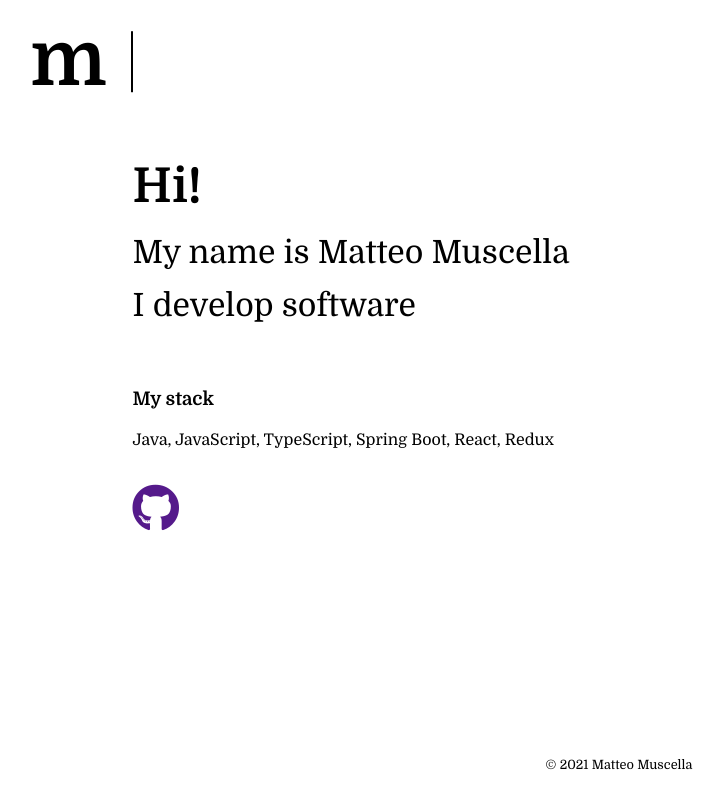
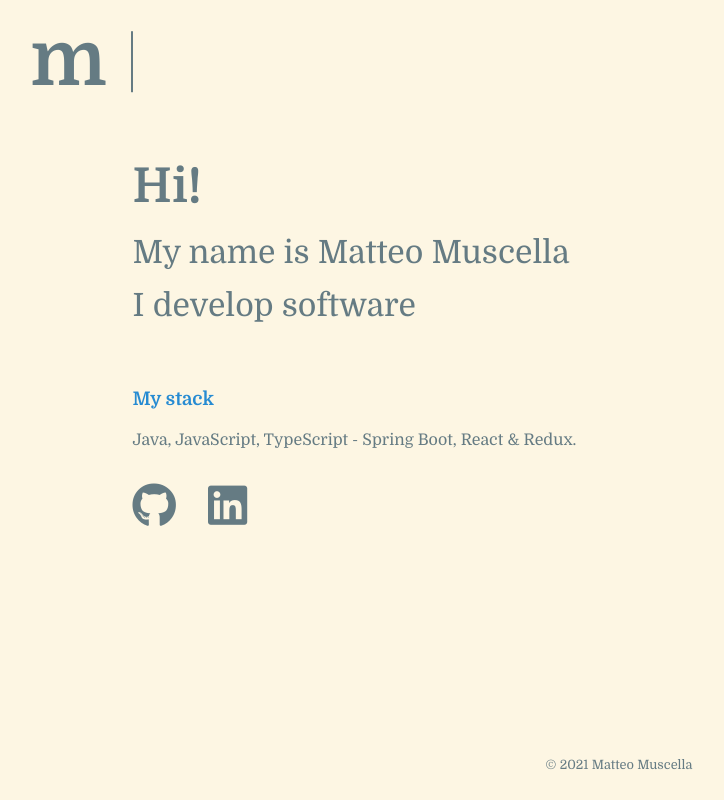
Before and after one commit to mattmusc/personal-website, a Gatsby site: page / in a window 1280 px wide. Shown: the whole page, without its empty margins (21-745 px from the left). Built offline with nearby package versions, Linux system fonts and the light colour scheme; Gatsby itself is replaced by a stand-in of ours.

Commit message:
Adds theme, adds linkedin social icon and links to my social profiles.

```diff
--- /dev/null
+++ b/src/pages/data.js
@@ -0,0 +1,10 @@
+export const links = [
+  {
+    icon: 'github',
+    link: 'https://www.github.com/mattmusc',
+  },
+  {
+    icon: 'linkedin',
+    link: 'https://www.linkedin.com/in/matteomuscella/?locale=en_US',
+  }
+];
--- a/src/pages/index.js
+++ b/src/pages/index.js
@@ -1,9 +1,12 @@
 import '@fortawesome/fontawesome-free/css/all.min.css';
 import * as React from 'react';
 import {Helmet} from 'react-helmet';
-import styled from 'styled-components';
+import styled, {ThemeProvider} from 'styled-components';
 import 'typeface-domine';
 
+import {themes} from '../theme';
+
+import {links} from './data';
 import './main.css';
 
 export const Wrapper = styled.div`
@@ -12,6 +15,9 @@ export const Wrapper = styled.div`
   flex-direction: column;
 
   height: 100vh;
+
+  background-color: ${props => props.theme.bg};
+  color: ${props => props.theme.text};
 `;
 
 export const Header = styled.header`
@@ -33,7 +39,7 @@ export const Logo = styled.div`
   }
 
   & > div {
-    border-left: 2px solid black;
+    border-left: 2px solid ${props => props.theme.text};
     height: 70%;
     transform: translateY(25%);
   }
@@ -83,53 +89,13 @@ const P = styled.h1`
 
 const StackTitle = styled.h3`
   margin-top: 7vh;
+  color: ${props => props.theme.accent};
+  font-weight: bold;
 `;
 
 const TechStack = styled.p`
   line-height: 1.5;
 `;
-
-// const ContactButton = styled.div`
-//   & {
-//     position: relative;
-//     margin-top: 5vh;
-//     width: 7rem;
-//     height: 1.2rem;
-//     padding: 1em 2em;
-//     text-align: center;
-//     cursor: pointer;
-//
-//     color: black;
-//     border-color: black;
-//     border: 1px solid;
-//
-//     transition: border-color 0.4s, color 0.4s;
-//   }
-//
-//   &:hover {
-//     color: white;
-//   }
-//
-//   &:before {
-//     content: '';
-//     position: absolute;
-//     top: 0;
-//     left: 0;
-//     width: 100%;
-//     height: 100%;
-//     background: black;
-//     z-index: -1;
-//     opacity: 0;
-//     transform: scale3d(0.7, 1, 1);
-//     transition: transform 0.4s, opacity 0.4s;
-//     transition-timing-function: cubic-bezier(0.2, 1, 0.3, 1);
-//   }
-//
-//   &:hover :before {
-//     opacity: 1;
-//     transform: translate3d(0, 0, 0);
-//   }
-// `;
 
 const SocialLinks = styled.div`
   display: flex;
@@ -138,18 +104,29 @@ const SocialLinks = styled.div`
 
 const SocialLinkItemContainer = styled.div`
   &:not(:first-child) {
-    margin-left: 1em;
+    margin-left: 2em;
+  }
+
+  transition: .3s;
+
+  &:hover, &:hover > a {
+    transform: scale(1.4, 1.4);
   }
 `;
 
-const SocialLink = styled.a``;
+const SocialLink = styled.a`
+  color: ${props => props.theme.text};
+`;
 
 const SocialLinkItem = styled.i`
-  font-size: 3em;
+  font-size: 2.8em;
 `;
 
 const IndexPage = () => {
+  const [theme, setTheme] = React.useState(themes.solarizedLight);
+
   return (
+    <ThemeProvider theme={theme}>
       <Wrapper>
 
         <Helmet>
@@ -175,18 +152,13 @@ const IndexPage = () => {
               My stack
             </StackTitle>
             <TechStack>
-            Java, JavaScript, TypeScript, Spring Boot, React, Redux
+              Java, JavaScript, TypeScript - Spring Boot, React & Redux.
             </TechStack>
 
             <SocialLinks>
               {
-              [
-                {
-                  icon: 'github',
-                  link: '',
-                }
-              ].map(({icon, link}) => (
-                <SocialLinkItemContainer>
+                links.map(({icon, link}) => (
+                  <SocialLinkItemContainer key={icon}>
                     <SocialLink href={link}>
                       <SocialLinkItem
                         className={`fab fa-${icon}`}
@@ -206,6 +178,7 @@ const IndexPage = () => {
         </Footer>
 
       </Wrapper>
+    </ThemeProvider>
   )
 }
 
--- /dev/null
+++ b/src/theme/index.js
@@ -0,0 +1,14 @@
+export const themes = {
+  bn: {
+    bg: '#fff',
+    text: '#000',
+    accent: '#4f4f4f',
+    link: '#000',
+  },
+  solarizedLight: {
+    bg: '#fdf6e3',
+    text: '#657b83',
+    accent: '#268bd2',
+    link: '#93a1a1',
+  },
+};
```
Lines whose indentation alone changed are shown as unchanged.
